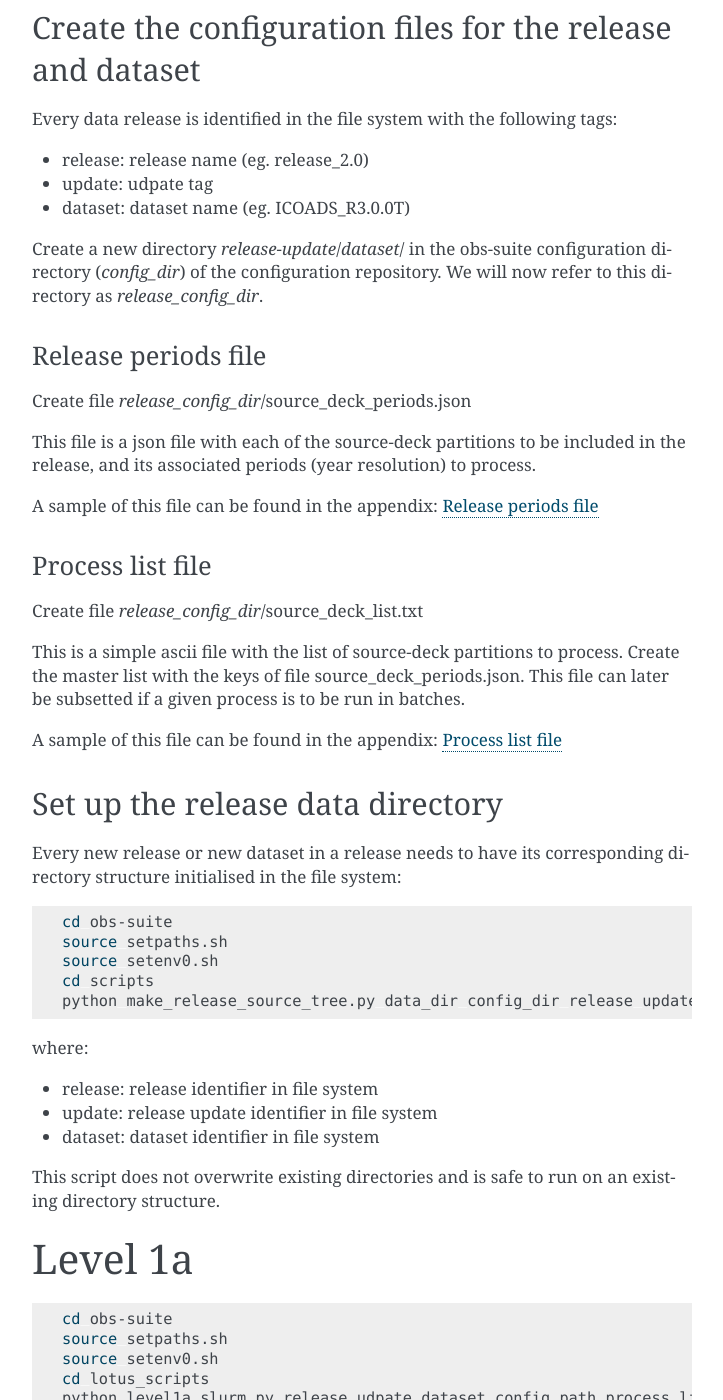
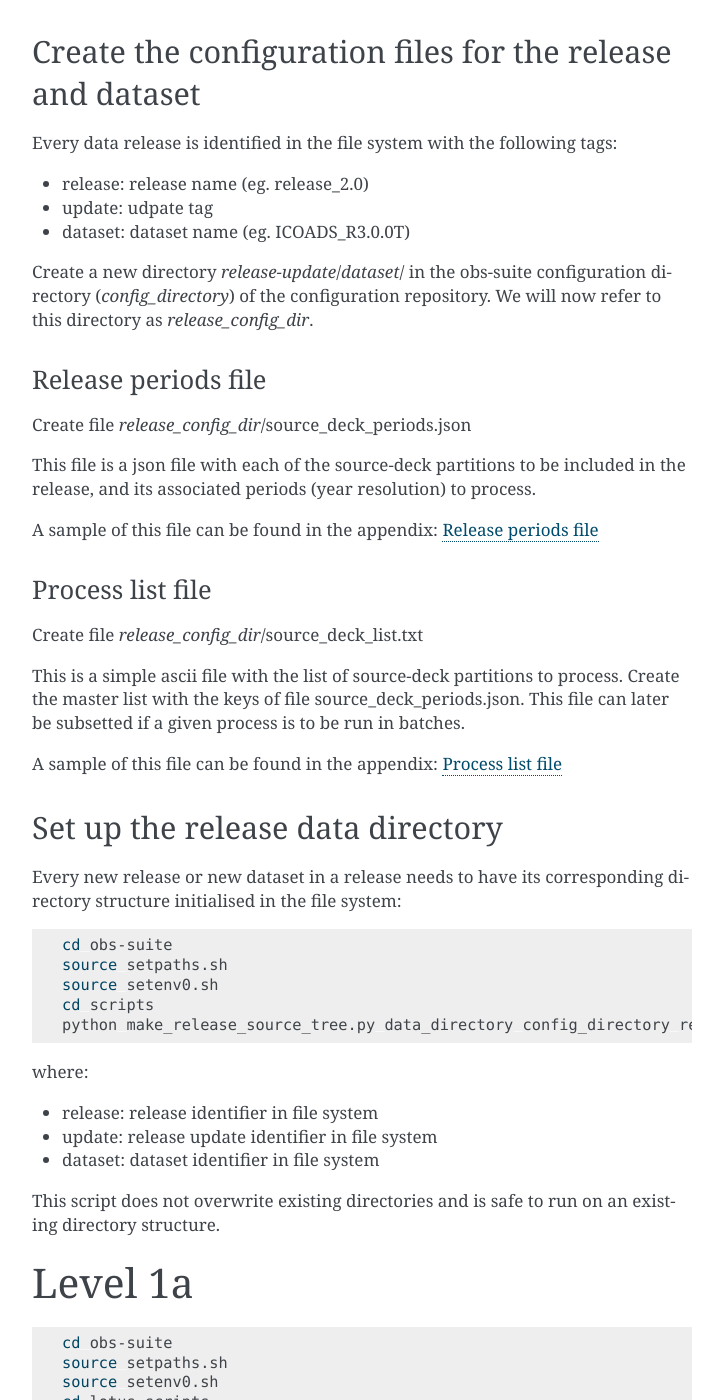
Before and after one commit to ludwiglierhammer/glamod-marine-processing, a Sphinx documentation site: the page built from obs-suite/docs/source/index.rst, in a window 1280 px wide and 1400 px high, scrolled down 1054 px. Shown: the whole window, without its empty margins (388-1111 px from the left). Built offline with Sphinx 7.4.7, drawn with Linux system fonts in a browser that asks for light colours; some of the changed text lies outside the part shown.

Commit message:
Changed paths

```diff
--- a/obs-suite/docs/source/index.rst
+++ b/obs-suite/docs/source/index.rst
@@ -55,8 +55,8 @@
 ------------
 
 * *obs-suite*: path of the observations suite in the marine processing repository
-* *config_dir*: path to the obs-suite directory in the configuration repository
-* *data_dir*: path to general data directory in the marine file system
+* *config_directory*: path to the obs-suite directory in the configuration repository
+* *data_directory*: path to general data directory in the marine file system
 
 Create the configuration files for the release and dataset
 ----------------------------------------------------------
@@ -67,7 +67,7 @@
 * update: udpate tag
 * dataset: dataset name (eg. ICOADS_R3.0.0T)
 
-Create a new directory *release*-*update*/*dataset*/ in the obs-suite configuration directory (*config_dir*)
+Create a new directory *release*-*update*/*dataset*/ in the obs-suite configuration directory (*config_directory*)
 of the configuration repository. We will now refer to this directory as *release_config_dir*.
 
 Release periods file
@@ -106,7 +106,7 @@
   source setpaths.sh
   source setenv0.sh
   cd scripts
-  python make_release_source_tree.py data_dir config_dir release update dataset
+  python make_release_source_tree.py data_directory config_directory release update dataset
 
 where:
 
```
